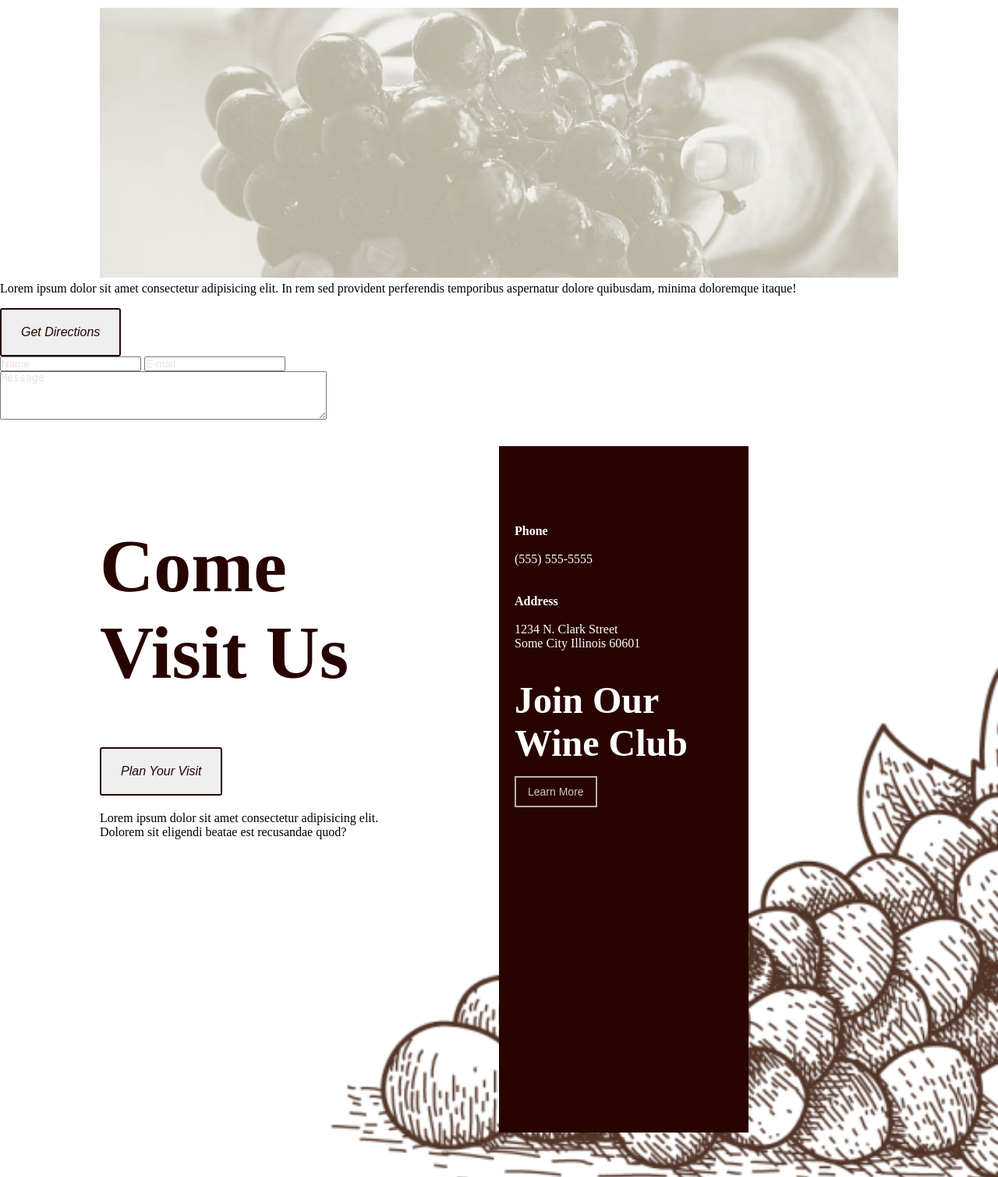
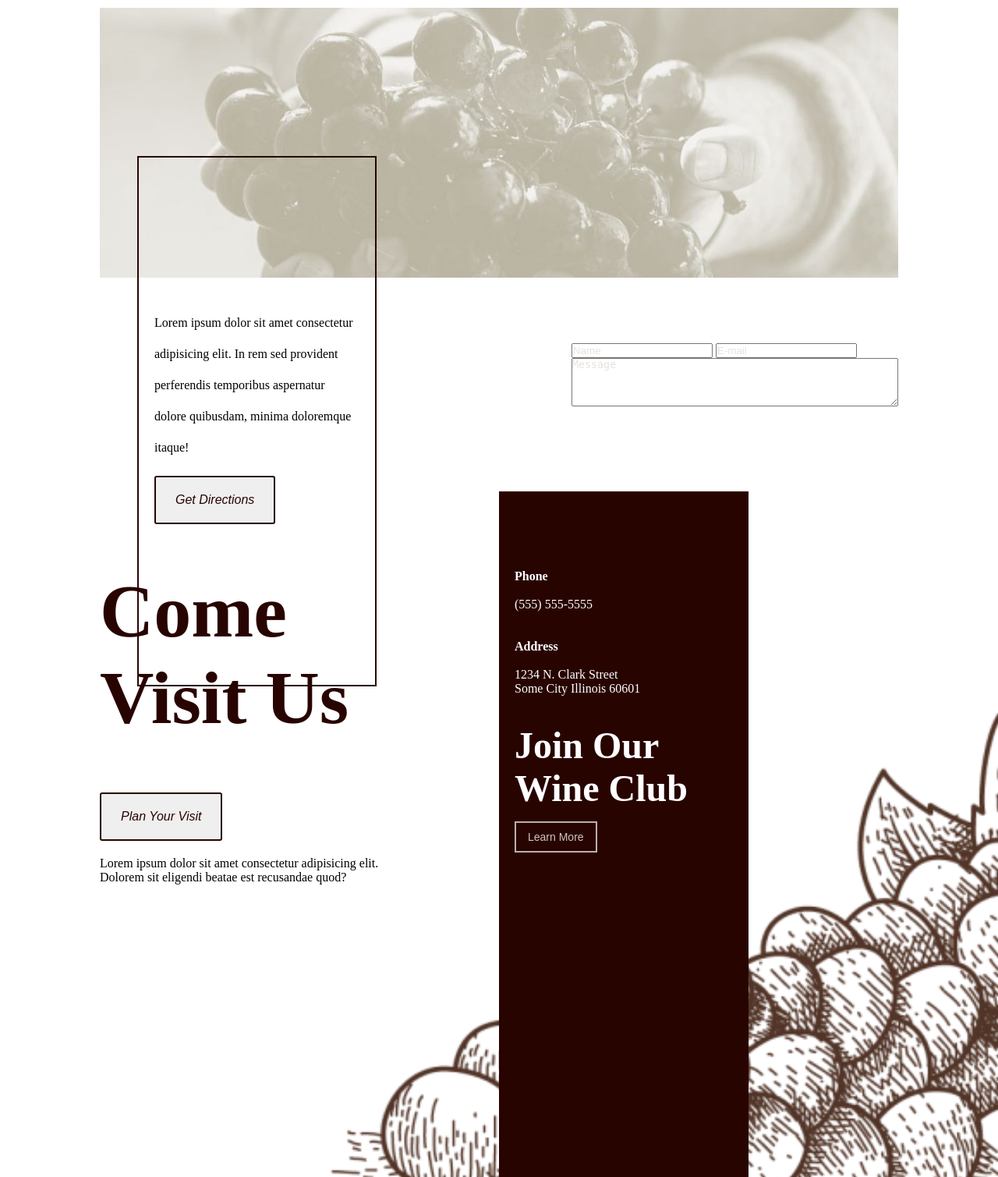
Before and after one commit to VergilKellley/delgadoWines, a PHP site: page /contact.php in a window 1280 px wide. Shown: the part 593-2102 px from the top of the page at 78% size. Run offline with PHP 8.4, Linux system fonts and the light colour scheme.

Commit message:
added styles to contact page second and third sections

```diff
--- a/css/styles.css
+++ b/css/styles.css
@@ -1278,6 +1278,10 @@ CONTACT US FIRST CONTAINER
     margin-bottom: 4rem;
 }
 
+.contact:first-child {
+    padding-right: 20px;
+}
+
 .contact-text {
     font-size: 1.5rem;
     color: #333;
@@ -1301,3 +1305,41 @@ CONTACT PAGE SECOND CONTAINER
     width: 80vw;
     margin: 1px auto;
 }
+
+
+
+/****************************
+CONATACT PAGE THIRD CONTAINER
+****************************/
+
+.third-contact-page-container {
+    margin: 5rem 0 10rem 0;
+}
+
+.contact-page-box-form-container {
+    position: relative;
+    width: 80vw;
+    display: flex;
+    margin: 0 auto;
+}
+
+.contact-page-box {
+    position: absolute;
+    width: 24vw;
+    height: 85vh;
+    line-height: 2.5em;
+    padding: 0 20px;
+    border: 2px solid var(--button-font-border-color);
+    z-index: 3;
+    top: -15rem;
+    left: 3rem;
+}
+
+.contact-page-box p {
+    padding-top: 12rem;
+}
+
+.contact-page-form-container {
+    position: absolute;
+    right: 0;
+}
```
